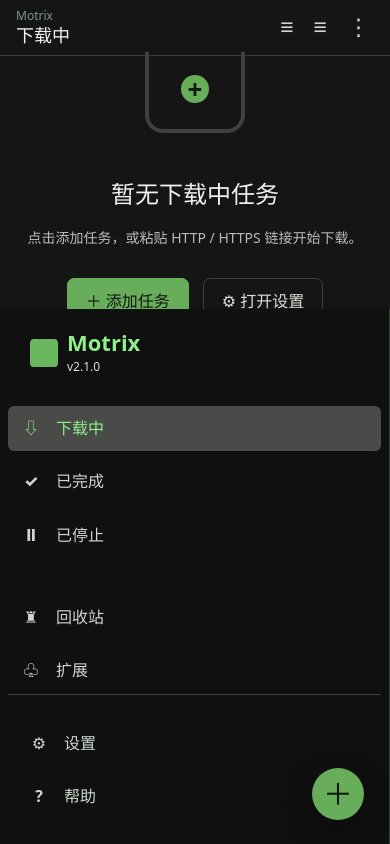
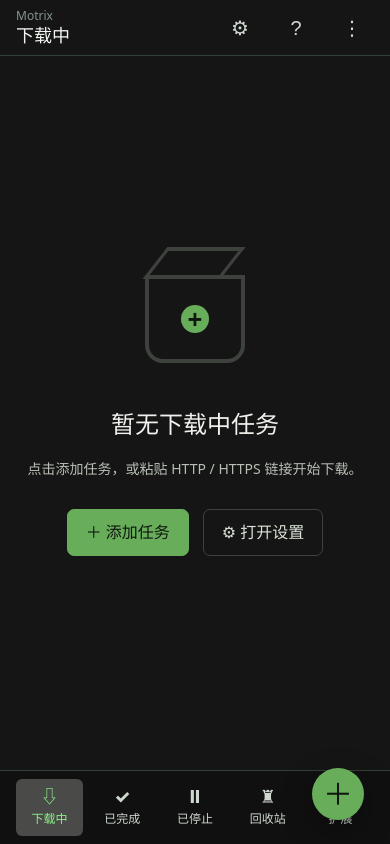
Before and after one commit to RockerHX/motrix-fnos, a Vue app: page / in a window 390 px wide. Built offline with nearby package versions, Linux system fonts and the light colour scheme; no server answers.

Commit message:
feat: 为移动端切换紧凑导航入口

```diff
--- a/src/layouts/AppShell.vue
+++ b/src/layouts/AppShell.vue
@@ -45,7 +45,12 @@ function selectCategory(category: MainNavCategory) {
     />
 
     <section class="main-area shell-main-area">
-      <Topbar :active-category="activeCategory" @open-diagnostics="openDiagnostics" />
+      <Topbar
+        :active-category="activeCategory"
+        @open-diagnostics="openDiagnostics"
+        @open-help="openHelp"
+        @open-settings="openSettings"
+      />
       <main class="content-stage">
         <slot />
       </main>
--- a/src/layouts/SidebarNav.vue
+++ b/src/layouts/SidebarNav.vue
@@ -153,4 +153,44 @@ function selectCategory(category: MainNavCategory) {
   padding: 26px 8px 0;
   border-top: 1px solid #39443b;
 }
+
+@media (max-width: 767px) {
+  .sidebar {
+    grid-template-rows: minmax(0, 1fr);
+    padding: 8px var(--app-mobile-page-gutter) calc(8px + var(--app-safe-area-bottom));
+    border-top: 1px solid #324036;
+    border-right: 0;
+  }
+
+  .brand,
+  .sidebar-footer {
+    display: none;
+  }
+
+  .category-list {
+    display: grid;
+    grid-template-columns: repeat(5, minmax(0, 1fr));
+    gap: 6px;
+  }
+
+  .category-list button {
+    min-height: calc(var(--app-touch-target-min) + 4px);
+    justify-content: center;
+    gap: 4px;
+    padding: 8px 4px;
+    flex-direction: column;
+    font-size: 12px;
+    text-align: center;
+  }
+
+  .nav-spaced {
+    margin-top: 0;
+  }
+
+  .nav-icon {
+    width: auto;
+    font-size: 18px;
+    line-height: 1;
+  }
+}
 </style>
--- a/src/layouts/Topbar.vue
+++ b/src/layouts/Topbar.vue
@@ -10,6 +10,8 @@ const props = defineProps<{
 
 const emit = defineEmits<{
   openDiagnostics: [];
+  openHelp: [];
+  openSettings: [];
 }>();
 
 const { t } = useI18n();
@@ -17,6 +19,14 @@ const activeCategoryLabel = computed(() => t(getMainNavLabelKey(props.activeCate
 
 function openDiagnostics() {
   emit("openDiagnostics");
+}
+
+function openHelp() {
+  emit("openHelp");
+}
+
+function openSettings() {
+  emit("openSettings");
 }
 </script>
 
@@ -26,9 +36,14 @@ function openDiagnostics() {
       <span>Motrix</span>
       <strong>{{ activeCategoryLabel }}</strong>
     </div>
-    <div class="topbar-actions">
+    <div class="topbar-actions desktop-actions">
       <button type="button" :title="t('topbar.filter')">≡</button>
       <button type="button" :title="t('topbar.sort')">≡</button>
+      <button type="button" :title="t('topbar.diagnostics')" @click="openDiagnostics">⋮</button>
+    </div>
+    <div class="topbar-actions mobile-actions">
+      <button type="button" :title="t('nav.settings')" @click="openSettings">⚙</button>
+      <button type="button" :title="t('nav.help')" @click="openHelp">?</button>
       <button type="button" :title="t('topbar.diagnostics')" @click="openDiagnostics">⋮</button>
     </div>
   </header>
@@ -83,9 +98,17 @@ function openDiagnostics() {
   .topbar-title {
     visibility: hidden;
   }
+
+  .mobile-actions {
+    display: none;
+  }
 }
 
 @media (max-width: 767px) {
+  .desktop-actions {
+    display: none;
+  }
+
   .topbar {
     min-height: calc(56px + var(--app-safe-area-top));
     padding-top: var(--app-safe-area-top);
@@ -99,5 +122,11 @@ function openDiagnostics() {
     gap: 12px;
     padding-right: var(--app-mobile-page-gutter);
   }
+
+  .topbar-actions button {
+    min-width: var(--app-touch-target-min);
+    min-height: var(--app-touch-target-min);
+    font-size: 20px;
+  }
 }
 </style>
```
Also changed, not shown: 1 other file (tests, documents, lock files or other folders).
